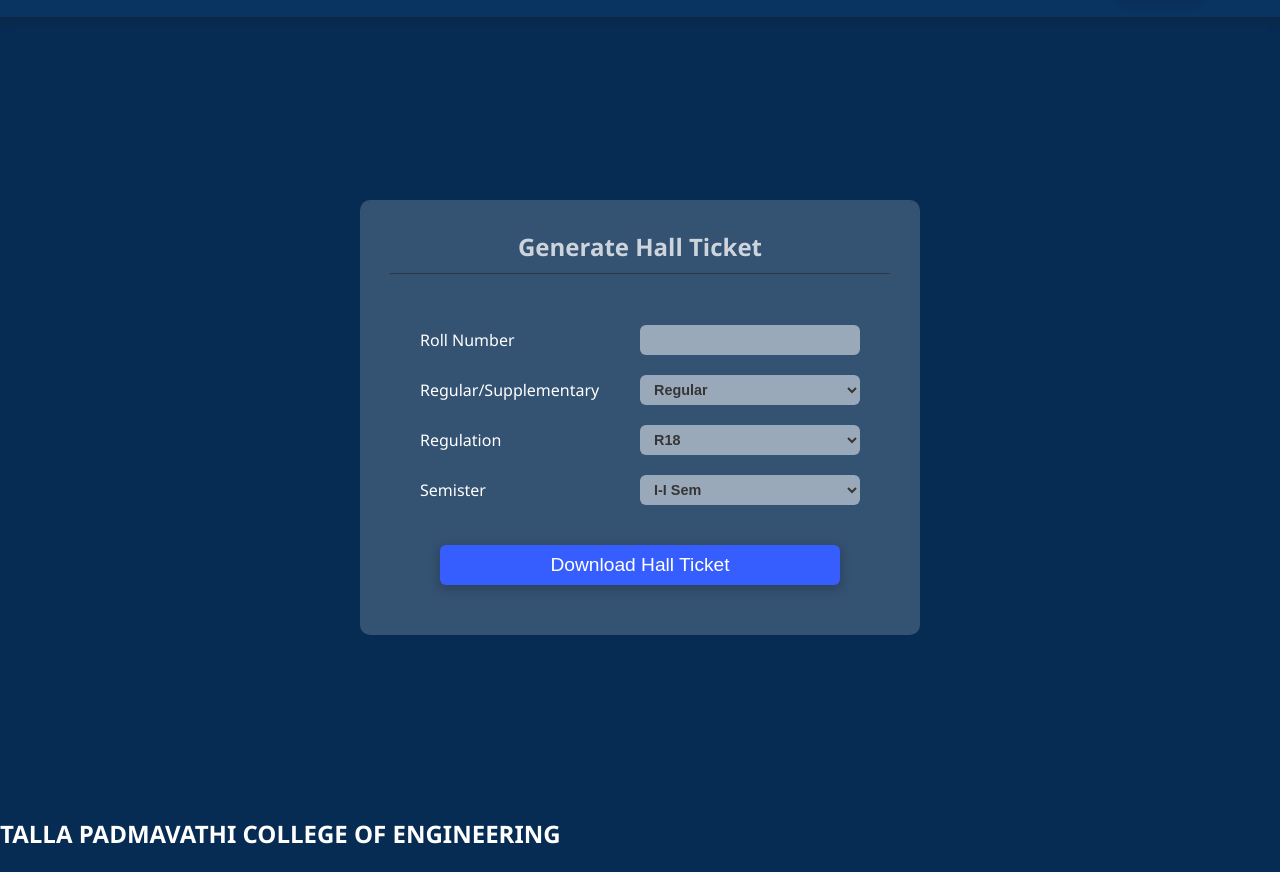
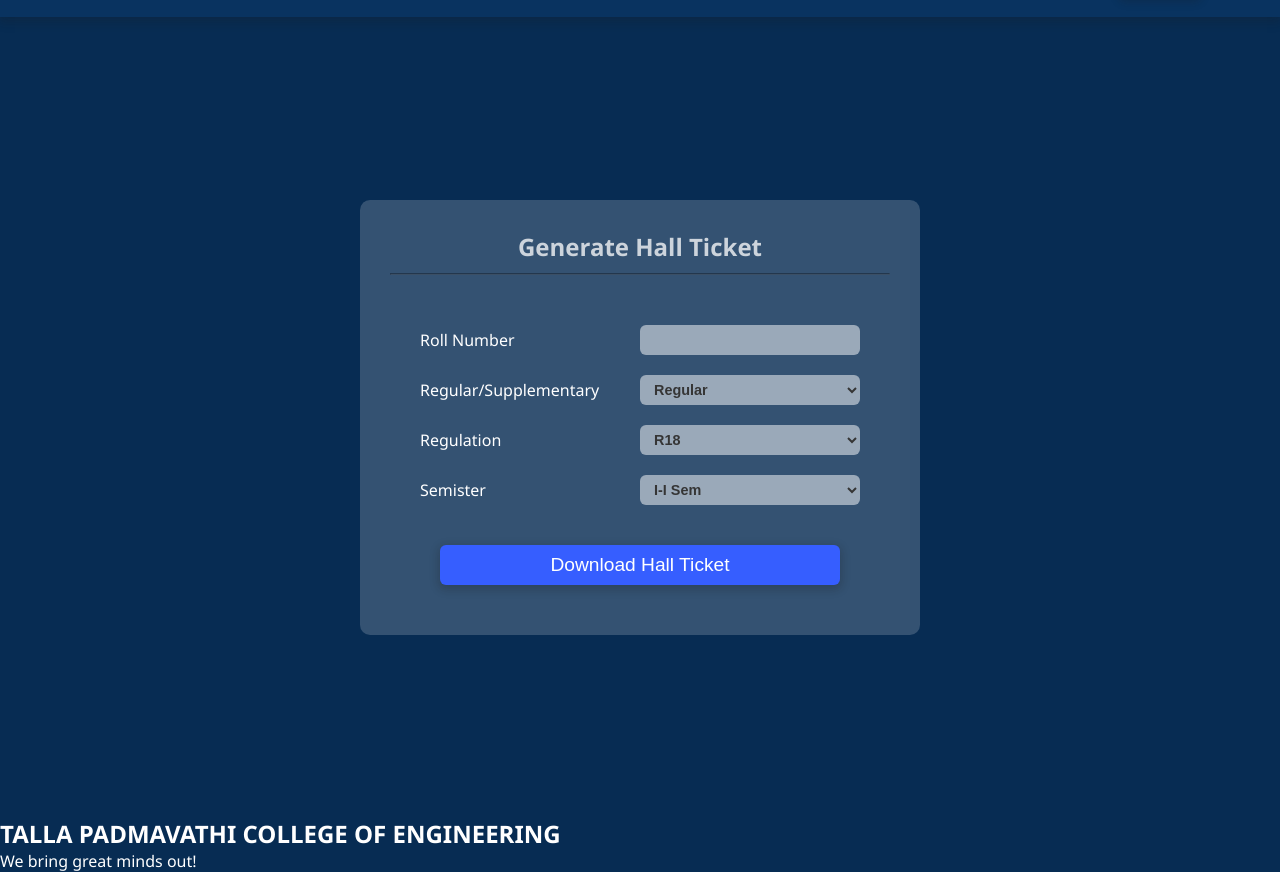
Before and after one commit to rakee76/rakee76, a plain HTML site: page index.html in a window 1280 px wide. Shown: the part 53-925 px from the top of the page. Before the commit the page ends 903 px from the top, so only its background shows below. Drawn offline with Linux system fonts and the light colour scheme.

Commit message:
added paragraph tag to the footer

```diff
--- a/index.html
+++ b/index.html
@@ -67,6 +67,7 @@
     <footer class="footer">
       <div class="about">
         <h2>TALLA PADMAVATHI COLLEGE OF ENGINEERING</h2>
+        <p>We bring great minds out!</p>
       </div>
     </footer>
   </body>
```
